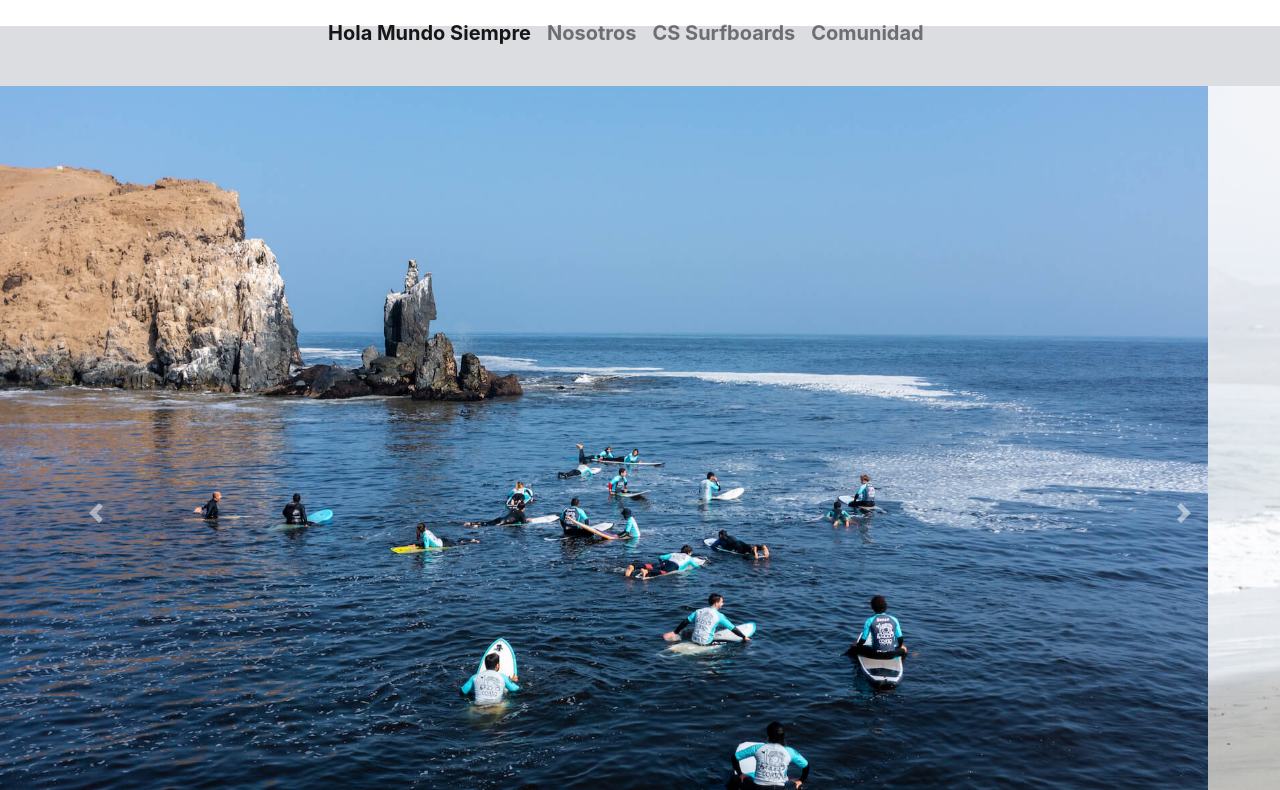
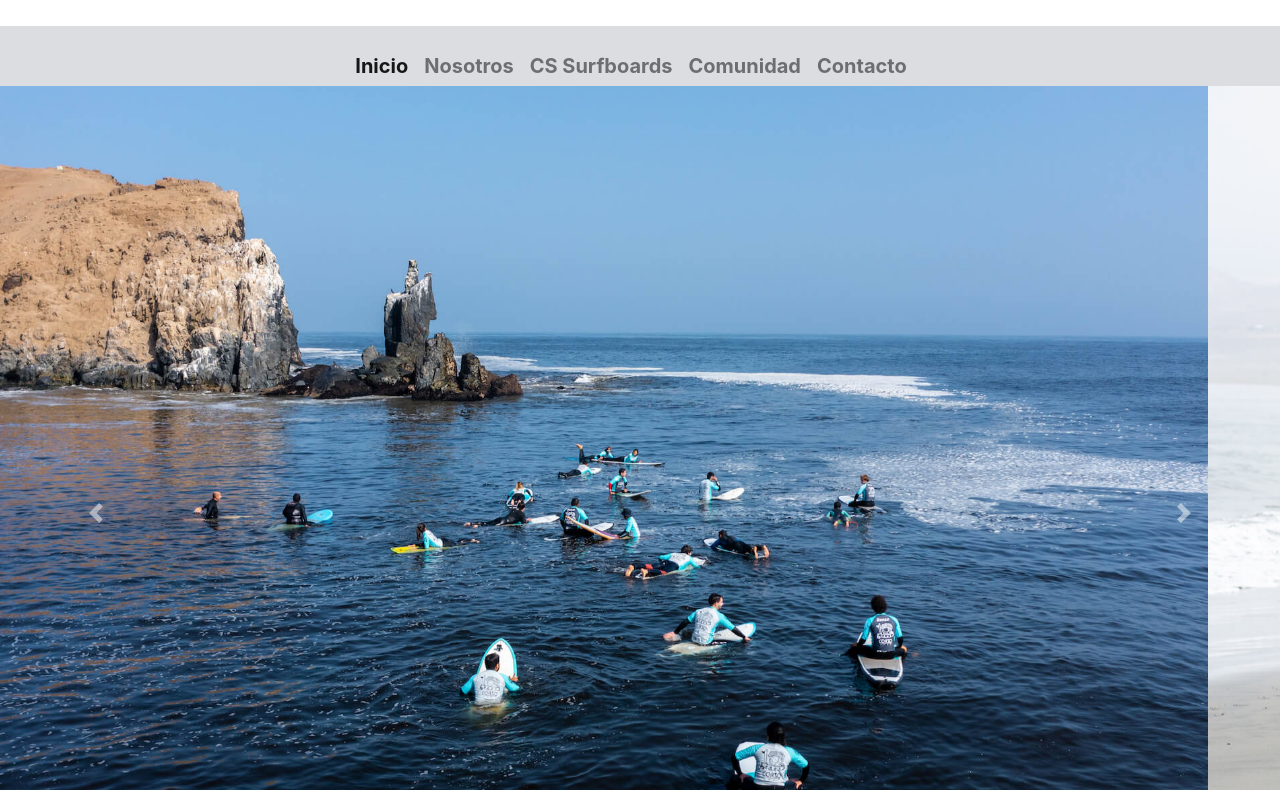
Before and after one commit to IvanAlexanderIzaJacho/IvanAlexanderIzaJacho.github.io, a plain HTML site: page nosotros.html in a window 1280 px wide. Shown: the part 224-1014 px from the top of the page. Drawn offline with nearby package versions, Linux system fonts and the light colour scheme.

Commit message:
nosotros

```diff
--- a/nosotros.html
+++ b/nosotros.html
@@ -74,7 +74,7 @@
         <div class="collapse navbar-collapse" id="navbarNav">
             <ul class="nav navbar-nav navbar-center">
                 <li class="nav-item active">
-                    <a class="nav-link" href="index.html">Hola Mundo Siempre <span class="sr-only">(current)</span></a>
+                    <a class="nav-link" href="index.html">Inicio<span class="sr-only">(current)</span></a>
                 </li>
                 <li class="nav-item">
                     <a class="nav-link" href="nosotros.html">Nosotros</a>
```
